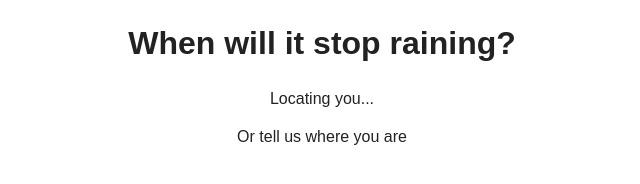
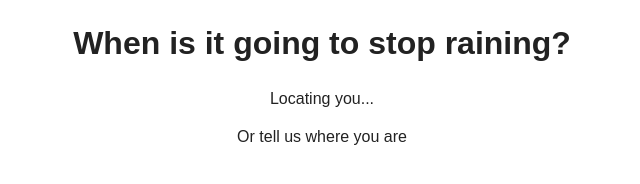
Before and after one commit to 1tgr/whenisitgoingtostopraining, a plain HTML site: page index.html in a window 1280 px wide. Shown: the whole page, without its empty margins (318-958 px from the left). Drawn offline with nearby package versions, Linux system fonts and the light colour scheme.

Commit message:
Site name (whenwillitstopraining.com was taken)

```diff
--- a/index.html
+++ b/index.html
@@ -36,7 +36,7 @@
 
     <div id="content">
         <header>
-            <h1>When will it stop raining?</h1>
+            <h1>When is it going to stop raining?</h1>
         </header>
 
         <div id="main" role="main">
```
